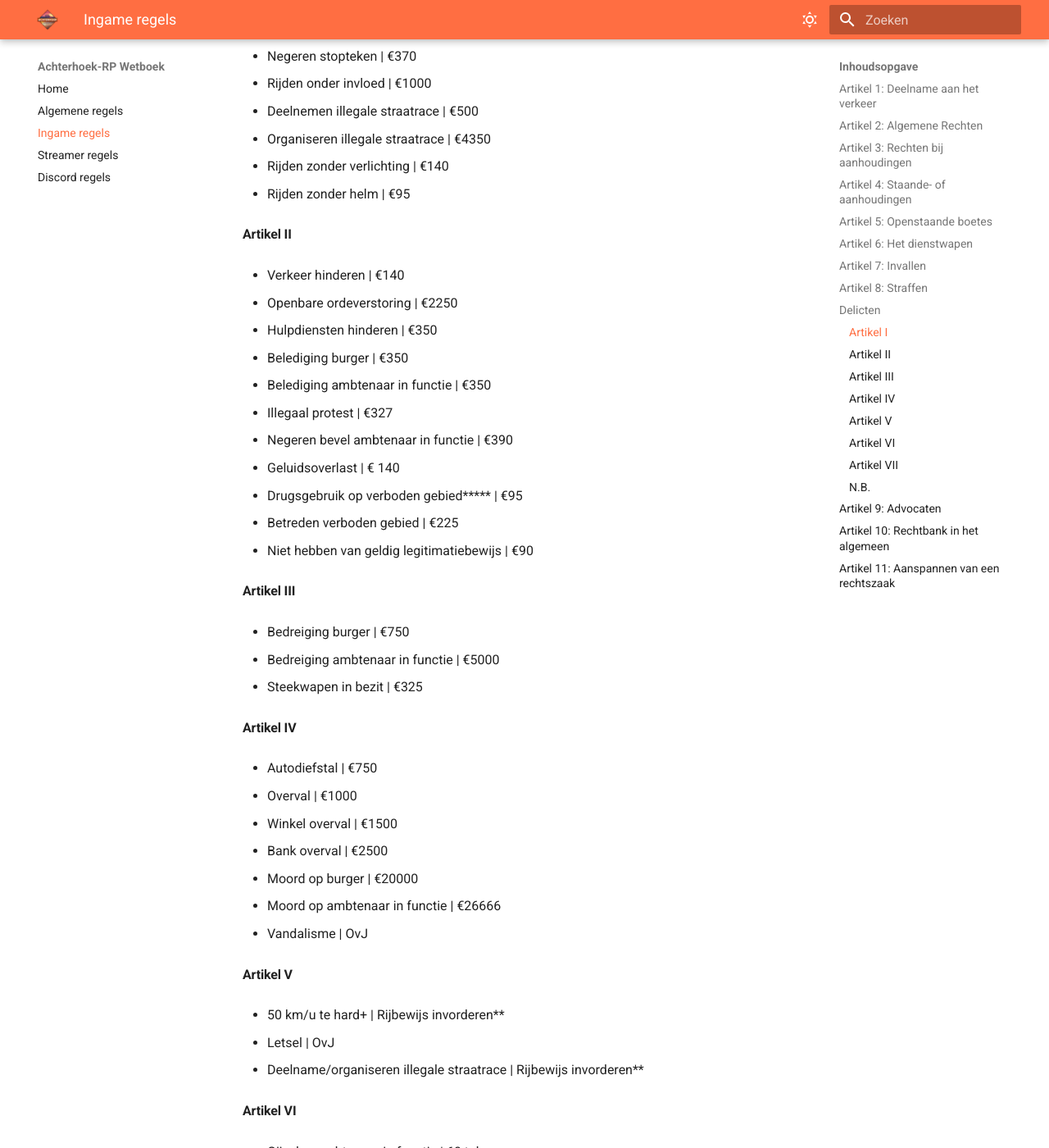
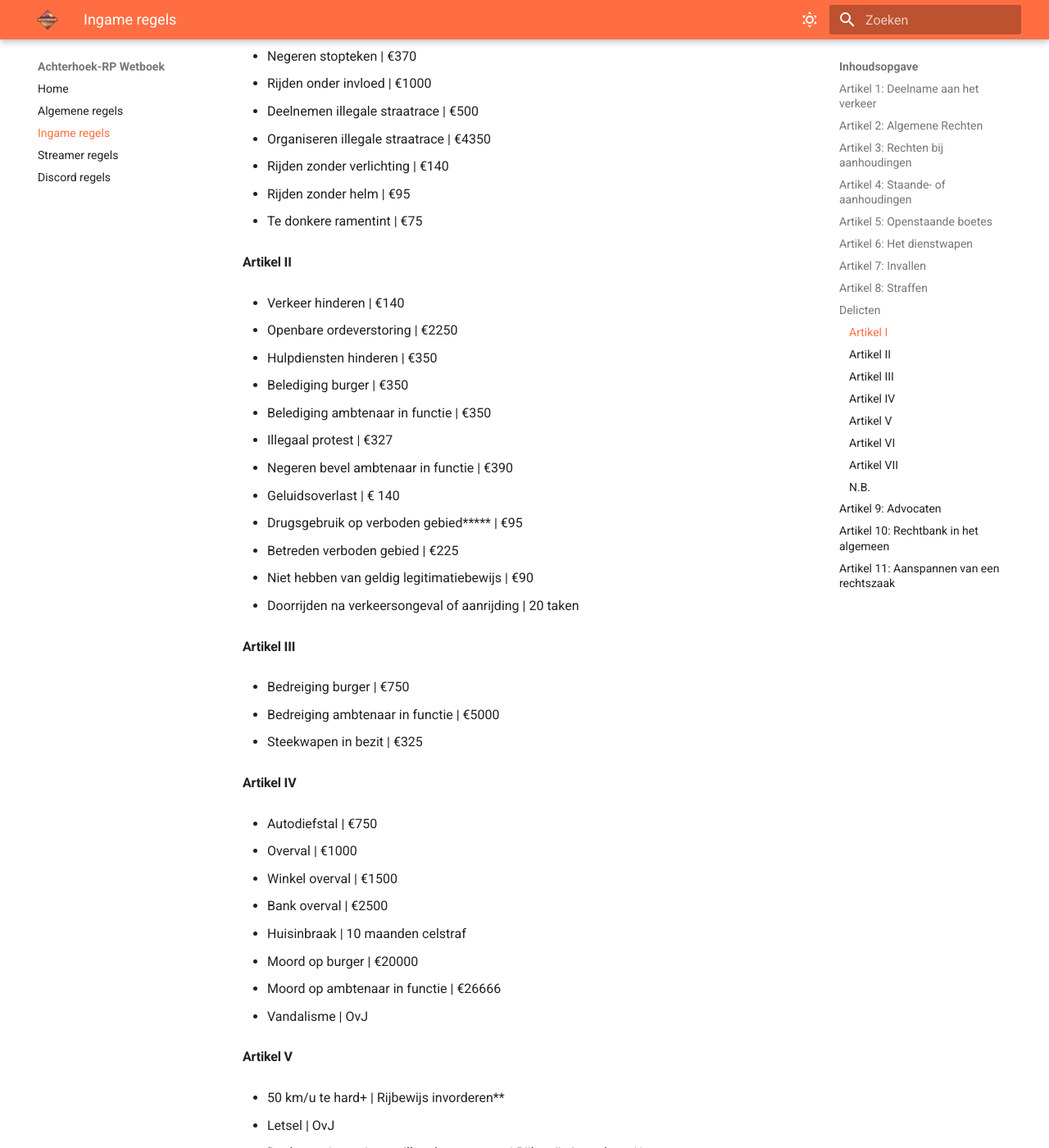
Before and after one commit to Jaccosf/ARP-Wetboek, an MkDocs documentation site: the page built from docs/wetboek.md, in a window 1280 px wide and 1400 px high, scrolled down 3298 px. Shown: the whole window at 82% size. Built offline with MkDocs 1.6.1 and Material for MkDocs 9.7.7, drawn with Linux system fonts in a browser that asks for light colours.

Commit message:
Overtredingen artikel 8 toegevoegd
- Huisinbraak
- Doorrijden na verkeersongeval of aanrijding
- Te donkere ramentint

```diff
--- a/docs/wetboek.md
+++ b/docs/wetboek.md
@@ -112,6 +112,8 @@ Alle boetes in artikelen I, II & III zullen €9 administratiekosten extra ontva
 
 - Rijden zonder helm | €95
 
+- Te donkere ramentint | €75
+
 #### Artikel II
 - Verkeer hinderen | €140
 
@@ -135,6 +137,8 @@ Alle boetes in artikelen I, II & III zullen €9 administratiekosten extra ontva
 
 - Niet hebben van geldig legitimatiebewijs | €90
 
+- Doorrijden na verkeersongeval of aanrijding | 20 taken
+
 #### Artikel III
 - Bedreiging burger | €750
 
@@ -150,6 +154,8 @@ Alle boetes in artikelen I, II & III zullen €9 administratiekosten extra ontva
 - Winkel overval | €1500
 
 - Bank overval | €2500
+
+- Huisinbraak | 10 maanden celstraf
 
 - Moord op burger | €20000
 
```
